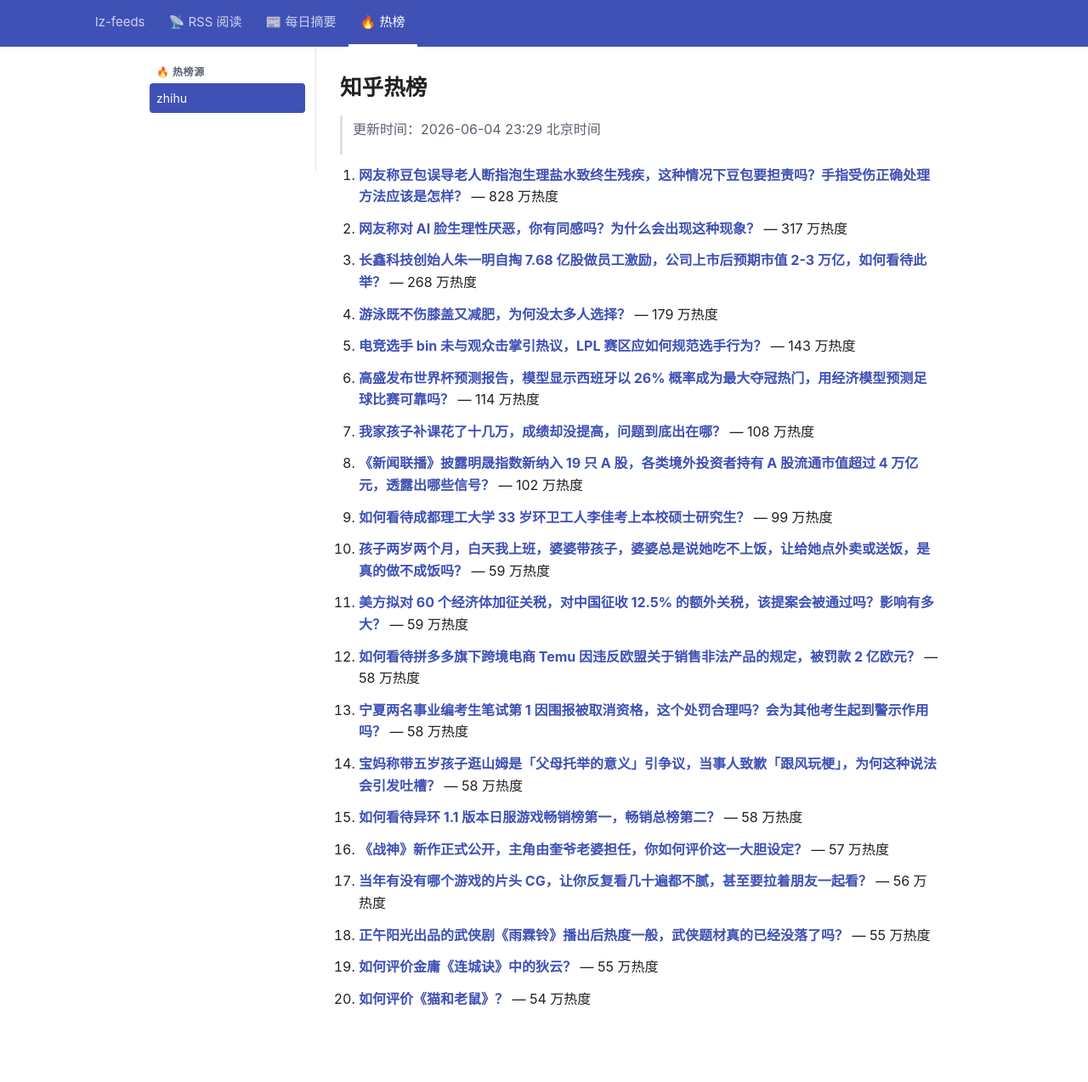
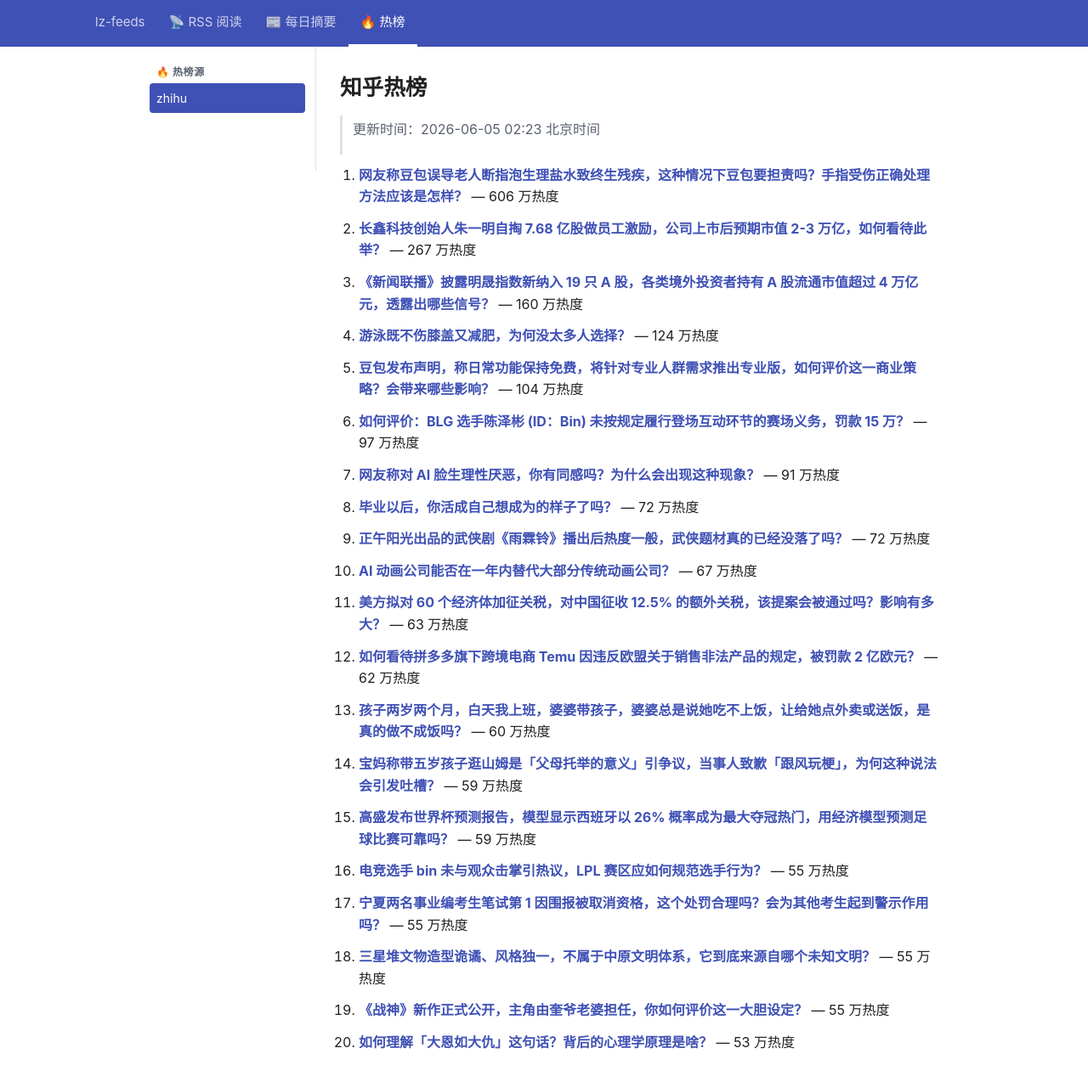
Before and after one commit to lizhang0101/lz-feeds, a Jekyll site: the page built from _hotlist/zhihu.md, in a window 1280 px wide and 1305 px high. Shown: the top 1274 px of the window at 85% size. Built offline with Jekyll 4.4.1, drawn with Linux system fonts in a browser that asks for light colours.

Commit message:
hotlist: 2026-06-04T18:23Z

```diff
--- a/_hotlist/zhihu.md
+++ b/_hotlist/zhihu.md
@@ -1,48 +1,48 @@
 ---
-updated: 2026-06-04 23:29 北京时间
+updated: 2026-06-05 02:23 北京时间
 count: 20
 ---
 
 # 知乎热榜
 
-> 更新时间：2026-06-04 23:29 北京时间
+> 更新时间：2026-06-05 02:23 北京时间
 
-1. **[网友称豆包误导老人断指泡生理盐水致终生残疾，这种情况下豆包要担责吗？手指受伤正确处理方法应该是怎样？](https://www.zhihu.com/question/2045517452222493616)** — 828 万热度
+1. **[网友称豆包误导老人断指泡生理盐水致终生残疾，这种情况下豆包要担责吗？手指受伤正确处理方法应该是怎样？](https://www.zhihu.com/question/2045517452222493616)** — 606 万热度
 
-2. **[网友称对 AI 脸生理性厌恶，你有同感吗？为什么会出现这种现象？](https://www.zhihu.com/question/2045546609027408734)** — 317 万热度
+2. **[长鑫科技创始人朱一明自掏 7.68 亿股做员工激励，公司上市后预期市值 2-3 万亿，如何看待此举？](https://www.zhihu.com/question/2041193028925264772)** — 267 万热度
 
-3. **[长鑫科技创始人朱一明自掏 7.68 亿股做员工激励，公司上市后预期市值 2-3 万亿，如何看待此举？](https://www.zhihu.com/question/2041193028925264772)** — 268 万热度
+3. **[《新闻联播》披露明晟指数新纳入 19 只 A 股，各类境外投资者持有 A 股流通市值超过 4 万亿元，透露出哪些信号？](https://www.zhihu.com/question/2045796914780530526)** — 160 万热度
 
-4. **[游泳既不伤膝盖又减肥，为何没太多人选择？](https://www.zhihu.com/question/1932350688186315147)** — 179 万热度
+4. **[游泳既不伤膝盖又减肥，为何没太多人选择？](https://www.zhihu.com/question/1932350688186315147)** — 124 万热度
 
-5. **[电竞选手 bin 未与观众击掌引热议，LPL 赛区应如何规范选手行为？](https://www.zhihu.com/question/2045619252749661969)** — 143 万热度
+5. **[豆包发布声明，称日常功能保持免费，将针对专业人群需求推出专业版，如何评价这一商业策略？会带来哪些影响？](https://www.zhihu.com/question/2045590595519735634)** — 104 万热度
 
-6. **[高盛发布世界杯预测报告，模型显示西班牙以 26% 概率成为最大夺冠热门，用经济模型预测足球比赛可靠吗？](https://www.zhihu.com/question/2045154297281827321)** — 114 万热度
+6. **[如何评价：BLG 选手陈泽彬 (ID：Bin) 未按规定履行登场互动环节的赛场义务，罚款 15 万？](https://www.zhihu.com/question/2045981091450843249)** — 97 万热度
 
-7. **[我家孩子补课花了十几万，成绩却没提高，问题到底出在哪？](https://www.zhihu.com/question/2015488992234217846)** — 108 万热度
+7. **[网友称对 AI 脸生理性厌恶，你有同感吗？为什么会出现这种现象？](https://www.zhihu.com/question/2045546609027408734)** — 91 万热度
 
-8. **[《新闻联播》披露明晟指数新纳入 19 只 A 股，各类境外投资者持有 A 股流通市值超过 4 万亿元，透露出哪些信号？](https://www.zhihu.com/question/2045796914780530526)** — 102 万热度
+8. **[毕业以后，你活成自己想成为的样子了吗？](https://www.zhihu.com/question/2044870328770417599)** — 72 万热度
 
-9. **[如何看待成都理工大学 33 岁环卫工人李佳考上本校硕士研究生？](https://www.zhihu.com/question/2043663971702550638)** — 99 万热度
+9. **[正午阳光出品的武侠剧《雨霖铃》播出后热度一般，武侠题材真的已经没落了吗？](https://www.zhihu.com/question/2040426217812276219)** — 72 万热度
 
-10. **[孩子两岁两个月，白天我上班，婆婆带孩子，婆婆总是说她吃不上饭，让给她点外卖或送饭，是真的做不成饭吗？](https://www.zhihu.com/question/2043642078484329799)** — 59 万热度
+10. **[AI 动画公司能否在一年内替代大部分传统动画公司？](https://www.zhihu.com/question/13090511317)** — 67 万热度
 
-11. **[美方拟对 60 个经济体加征关税，对中国征收 12.5% 的额外关税，该提案会被通过吗？影响有多大？](https://www.zhihu.com/question/2045806304581480535)** — 59 万热度
+11. **[美方拟对 60 个经济体加征关税，对中国征收 12.5% 的额外关税，该提案会被通过吗？影响有多大？](https://www.zhihu.com/question/2045806304581480535)** — 63 万热度
 
-12. **[如何看待拼多多旗下跨境电商 Temu 因违反欧盟关于销售非法产品的规定，被罚款 2 亿欧元？](https://www.zhihu.com/question/2043475993025826848)** — 58 万热度
+12. **[如何看待拼多多旗下跨境电商 Temu 因违反欧盟关于销售非法产品的规定，被罚款 2 亿欧元？](https://www.zhihu.com/question/2043475993025826848)** — 62 万热度
 
-13. **[宁夏两名事业编考生笔试第 1 因围报被取消资格，这个处罚合理吗？会为其他考生起到警示作用吗？](https://www.zhihu.com/question/2045457686003545788)** — 58 万热度
+13. **[孩子两岁两个月，白天我上班，婆婆带孩子，婆婆总是说她吃不上饭，让给她点外卖或送饭，是真的做不成饭吗？](https://www.zhihu.com/question/2043642078484329799)** — 60 万热度
 
-14. **[宝妈称带五岁孩子逛山姆是「父母托举的意义」引争议，当事人致歉「跟风玩梗」，为何这种说法会引发吐槽？](https://www.zhihu.com/question/2045550398900024737)** — 58 万热度
+14. **[宝妈称带五岁孩子逛山姆是「父母托举的意义」引争议，当事人致歉「跟风玩梗」，为何这种说法会引发吐槽？](https://www.zhihu.com/question/2045550398900024737)** — 59 万热度
 
-15. **[如何看待异环 1.1 版本日服游戏畅销榜第一，畅销总榜第二？](https://www.zhihu.com/question/2045638094657958954)** — 58 万热度
+15. **[高盛发布世界杯预测报告，模型显示西班牙以 26% 概率成为最大夺冠热门，用经济模型预测足球比赛可靠吗？](https://www.zhihu.com/question/2045154297281827321)** — 59 万热度
 
-16. **[《战神》新作正式公开，主角由奎爷老婆担任，你如何评价这一大胆设定？](https://www.zhihu.com/question/2045396183233868198)** — 57 万热度
+16. **[电竞选手 bin 未与观众击掌引热议，LPL 赛区应如何规范选手行为？](https://www.zhihu.com/question/2045619252749661969)** — 55 万热度
 
-17. **[当年有没有哪个游戏的片头 CG，让你反复看几十遍都不腻，甚至要拉着朋友一起看？](https://www.zhihu.com/question/2043732533393764889)** — 56 万热度
+17. **[宁夏两名事业编考生笔试第 1 因围报被取消资格，这个处罚合理吗？会为其他考生起到警示作用吗？](https://www.zhihu.com/question/2045457686003545788)** — 55 万热度
 
-18. **[正午阳光出品的武侠剧《雨霖铃》播出后热度一般，武侠题材真的已经没落了吗？](https://www.zhihu.com/question/2040426217812276219)** — 55 万热度
+18. **[三星堆文物造型诡谲、风格独一，不属于中原文明体系，它到底来源自哪个未知文明？](https://www.zhihu.com/question/2037294797904459159)** — 55 万热度
 
-19. **[如何评价金庸《连城诀》中的狄云？](https://www.zhihu.com/question/277698377)** — 55 万热度
+19. **[《战神》新作正式公开，主角由奎爷老婆担任，你如何评价这一大胆设定？](https://www.zhihu.com/question/2045396183233868198)** — 55 万热度
 
-20. **[如何评价《猫和老鼠》？](https://www.zhihu.com/question/28778762)** — 54 万热度
+20. **[如何理解「大恩如大仇」这句话？背后的心理学原理是啥？](https://www.zhihu.com/question/5348579934)** — 53 万热度
```
